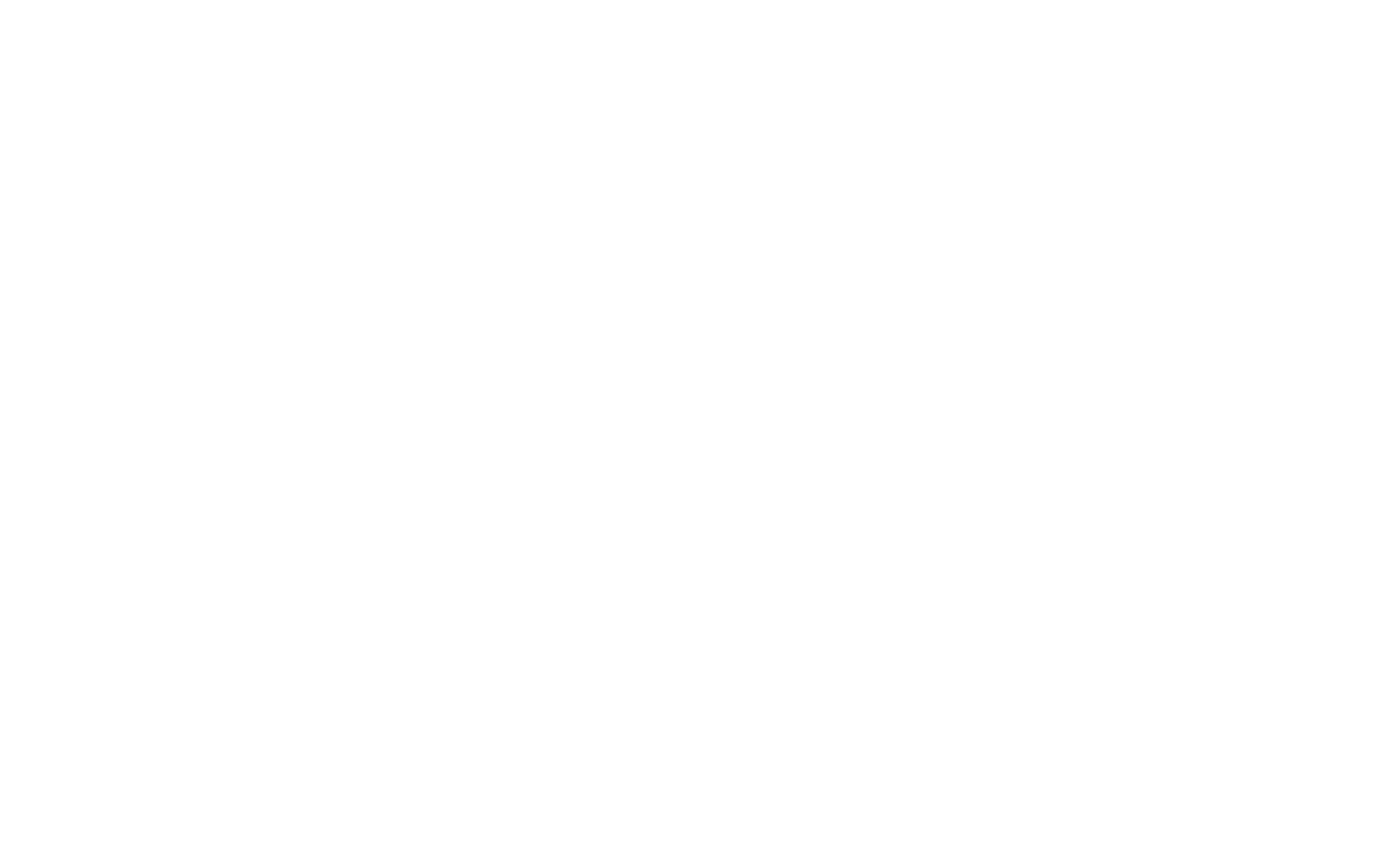
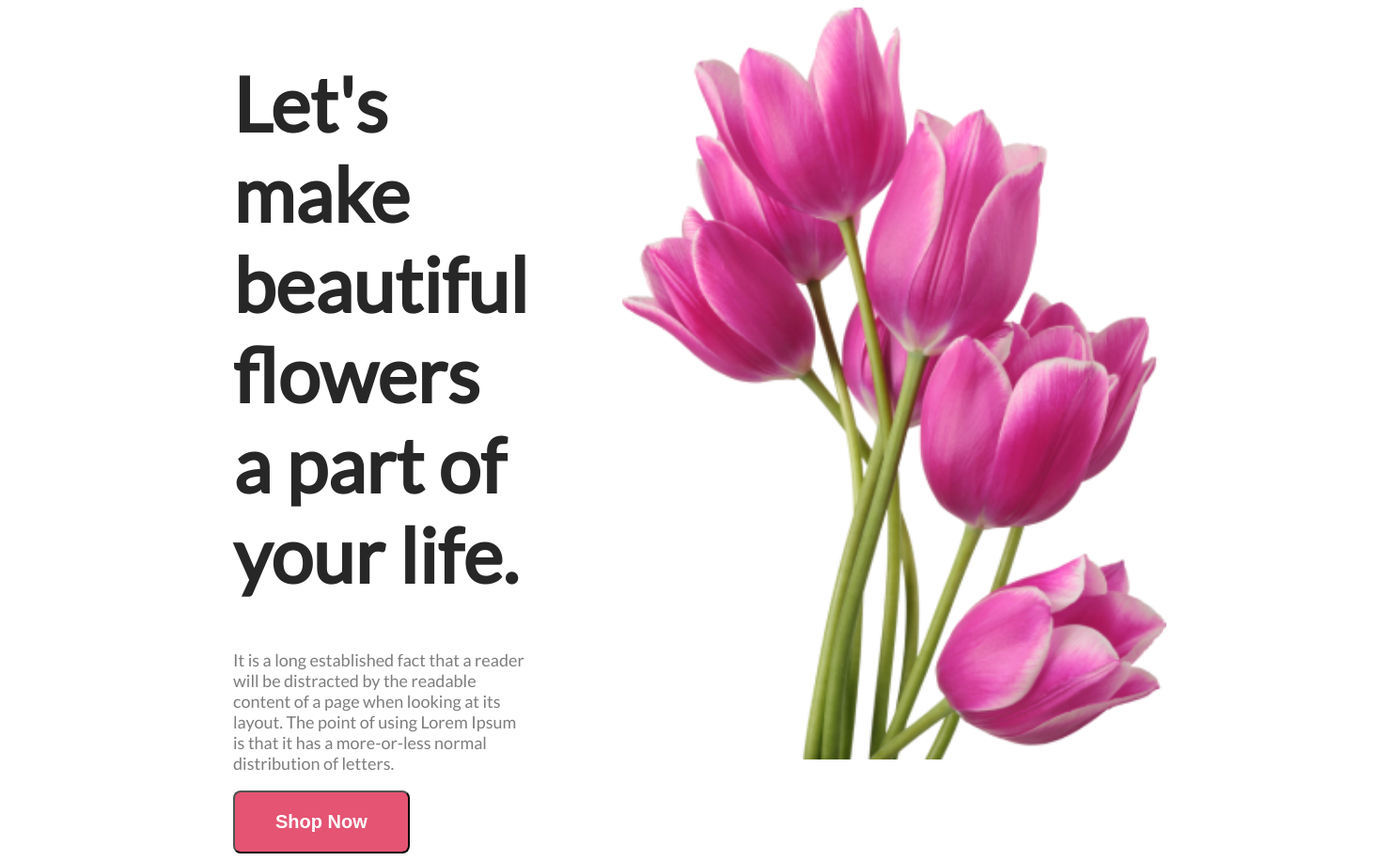
Before and after one commit to masudulalam/flower-shop-assignment1, a plain HTML site: page index.html in a window 1280 px wide. Shown: the whole page at 94% size, 1481 px wide, since content can reach past the window. Before the commit the page ends 800 px from the top, so only its background shows below. Drawn offline with Linux system fonts and the light colour scheme.

Commit message:
created banner or header section

```diff
--- a/index.html
+++ b/index.html
@@ -1,14 +1,38 @@
 <!DOCTYPE html>
 <html lang="en">
+
 <head>
     <meta charset="UTF-8">
     <meta name="viewport" content="width=device-width, initial-scale=1.0">
     <title>Flower Shop Assignment</title>
+    <link rel="preconnect" href="https://fonts.googleapis.com">
+    <link rel="preconnect" href="https://fonts.gstatic.com" crossorigin>
+    <link
+        href="https://fonts.googleapis.com/css2?family=Lato&family=Manrope:wght@400;500&family=Montserrat&family=Open+Sans:wght@400;800&family=Poppins:wght@500&family=Roboto&family=Work+Sans&display=swap"
+        rel="stylesheet">
+
     <link rel="stylesheet" href="styles/flower.css">
 </head>
+
 <body>
-    <header></header>
+    <header class="header">
+        <div class="banner-content">
+            <h1 class="banner-title">
+                Let's make beautiful flowers a part of your life.
+            </h1>
+            <p class="banner-description">
+                It is a long established fact that a reader will be distracted by the readable content of a page when
+                looking at its layout. The point of using Lorem Ipsum is that it has a more-or-less normal distribution
+                of letters.
+            </p>
+            <button class="btn-primary">
+                Shop Now
+            </button>
+        </div>
+        <img class="banner-pic" src="images/pngwing 6.png" alt="flower image">
+    </header>
     <main></main>
     <footer></footer>
 </body>
+
 </html>
--- a/styles/flower.css
+++ b/styles/flower.css
@@ -0,0 +1,44 @@
+/* common shared styles */
+body {
+    font-family: Lato;
+    font-size: 18px;
+    font-weight: 400;
+}
+
+.btn-primary {
+    background-color: #E55473;
+    border-radius: 8px;
+    padding: 20px 43px;
+    color: #FFF;
+    font-size: 20px;
+    font-weight: 700;
+}
+
+/* banner related styles */
+.header{
+    display: flex;
+    gap: 100px;
+}
+
+.banner-content{
+    padding-left: 240px;
+}
+
+.banner-title {
+    color: #272727;
+    font-size: 80px;
+    font-weight: 800;
+}
+
+.banner-description {
+    color: rgba(39, 39, 39, 0.60);
+}
+
+.header .banner-pic {
+    width: 635px;
+    height: 800px;
+}
+
+.banner-pic{
+    padding-right: 240px;
+}
```
Also changed, not shown: 1 other file.
